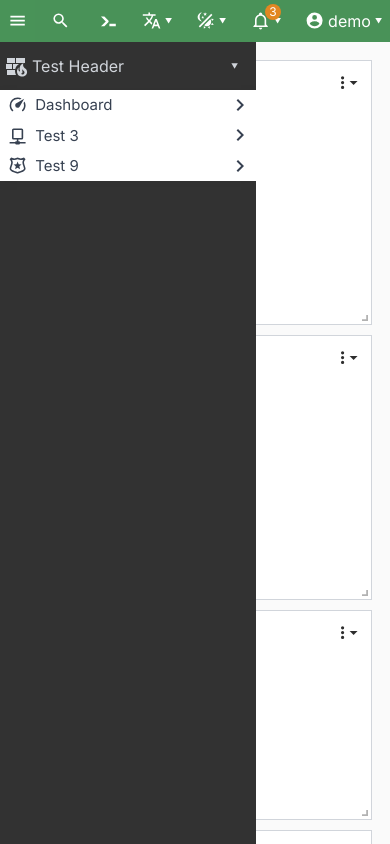
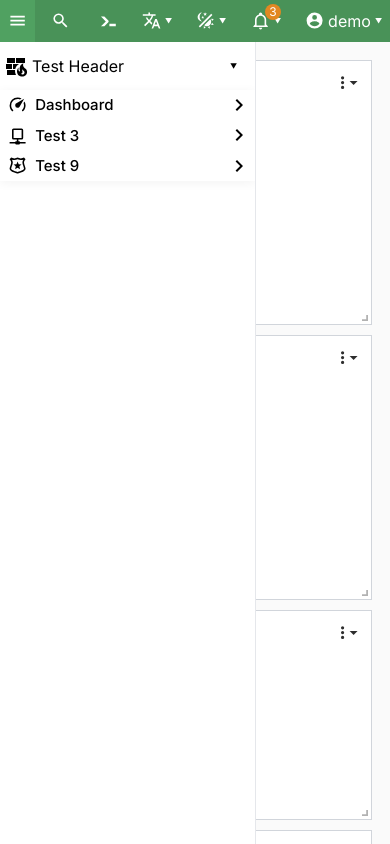
Before and after one commit to eepaco/next-panel, a Next.js app: page / in a window 390 px wide. Shown: the top 844 px of the page. Built offline with nearby package versions, Linux system fonts and the light colour scheme.

Commit message:
Theme for sidebar

```diff
--- a/src/components/Layouts/DashboardLayout/Navbar.tsx
+++ b/src/components/Layouts/DashboardLayout/Navbar.tsx
@@ -40,7 +40,7 @@ const Navbar = ({ toggleClick, isSidebarOpen }: { isSidebarOpen: boolean; toggle
 			>
 				<div id="navbar-start-container" className="flex space-x-2">
 					<NavigationMenu.Item
-						className="hover:bg-primary/25 flex items-center select-none px-2 cursor-pointer"
+						className="hover:bg-[--navbar-item-background-hover-color] flex items-center select-none px-2 cursor-pointer"
 						onClick={toggleClick}
 					>
 						<Icon path={mdiMenu} size={0.8} />
@@ -56,7 +56,7 @@ const Navbar = ({ toggleClick, isSidebarOpen }: { isSidebarOpen: boolean; toggle
 
 				<div id="navbar-end-container" className="flex space-x-2">
 					<NavigationMenu.Item
-						className="hover:bg-[--navbar-item-background-hover-color] focus:shadow-black flex items-center select-none px-2 focus:shadow-[0_0_0_2px] cursor-pointer"
+						className="hover:bg-[--navbar-item-background-hover-color] focus:shadow-black flex items-center select-none px-2 focus:shadow-[0_0_0_1px] cursor-pointer"
 						onClick={() => alert("open console")}
 					>
 						<Icon path={mdiConsoleLine} size={0.8} />
@@ -64,7 +64,7 @@ const Navbar = ({ toggleClick, isSidebarOpen }: { isSidebarOpen: boolean; toggle
 
 					<NavigationMenu.Item className="flex">
 						<NavigationMenu.Trigger
-							className="hover:bg-[--navbar-item-background-hover-color] focus:shadow-[--navbar-item-border-focus-color] flex items-center select-none gap-[4px] px-2 focus:shadow-[0_0_0_2px] cursor-pointer"
+							className="hover:bg-[--navbar-item-background-hover-color] focus:bg-[--navbar-item-background-hover-color] focus:shadow-[--navbar-item-border-focus-color] flex items-center select-none gap-[4px] px-2 focus:shadow-[0_0_0_1px] cursor-pointer"
 							onPointerMove={disableHoverEffect}
 							onPointerLeave={disableHoverEffect}
 						>
@@ -98,7 +98,7 @@ const Navbar = ({ toggleClick, isSidebarOpen }: { isSidebarOpen: boolean; toggle
 
 					<NavigationMenu.Item className="flex">
 						<NavigationMenu.Trigger
-							className="hover:bg-[var(--navbar-background-color)] focus:shadow-[--navbar-item-border-focus-color] flex items-center select-none gap-[4px] px-2 focus:shadow-[0_0_0_2px] cursor-pointer"
+							className="hover:bg-[--navbar-item-background-hover-color] focus:bg-[--navbar-item-background-hover-color] focus:shadow-[--navbar-item-border-focus-color] flex items-center select-none gap-[4px] px-2 focus:shadow-[0_0_0_1px] cursor-pointer"
 							onPointerMove={disableHoverEffect}
 							onPointerLeave={disableHoverEffect}
 						>
@@ -149,12 +149,12 @@ const Navbar = ({ toggleClick, isSidebarOpen }: { isSidebarOpen: boolean; toggle
 
 					<NavigationMenu.Item className="flex">
 						<NavigationMenu.Trigger
-							className="hover:bg-[--navbar-item-background-hover-color] focus:shadow-[--navbar-item-border-focus-color] flex items-center select-none gap-[4px] px-2 focus:shadow-[0_0_0_2px] cursor-pointer relative"
+							className="hover:bg-[--navbar-item-background-hover-color] focus:bg-[--navbar-item-background-hover-color] focus:shadow-[--navbar-item-border-focus-color] flex items-center select-none gap-[4px] px-2 focus:shadow-[0_0_0_1px] cursor-pointer relative"
 							onPointerMove={disableHoverEffect}
 							onPointerLeave={disableHoverEffect}
 						>
 							<Icon path={mdiBellOutline} size={0.8} />{" "}
-							<span className="bg-[rgb(var(--number-background-color))] w-[16px] h-[16px] flex justify-center items-center rounded-full text-xs absolute end-[0.25rem] top-[0] mt-1 me-1">
+							<span className="bg-[#e28822] w-[16px] h-[16px] flex justify-center items-center rounded-full text-xs absolute end-[0.25rem] top-[0] mt-1 me-1">
 								3
 							</span>
 							<Icon
@@ -179,7 +179,7 @@ const Navbar = ({ toggleClick, isSidebarOpen }: { isSidebarOpen: boolean; toggle
 
 					<NavigationMenu.Item className="flex">
 						<NavigationMenu.Trigger
-							className="hover:bg-[--navbar-item-background-hover-color] focus:shadow-[--navbar-item-border-focus-color] flex items-center select-none gap-[4px] px-2 focus:shadow-[0_0_0_2px] cursor-pointer"
+							className="hover:bg-[--navbar-item-background-hover-color] focus:bg-[--navbar-item-background-hover-color] focus:shadow-[--navbar-item-border-focus-color] flex items-center select-none gap-[4px] px-2 focus:shadow-[0_0_0_1px] cursor-pointer"
 							onPointerMove={disableHoverEffect}
 							onPointerLeave={disableHoverEffect}
 						>
--- a/src/components/Layouts/DashboardLayout/Sidebar/AccordionItem.tsx
+++ b/src/components/Layouts/DashboardLayout/Sidebar/AccordionItem.tsx
@@ -20,7 +20,7 @@ const AccordionItem = React.forwardRef(function x(
 	return (
 		<Accordion.Item
 			className={`
-          focus-within:shadow-black overflow-hidden first:mt-0 focus-within:relative focus-within:z-10 focus-within:shadow-[0_0_0_2px]
+          focus-within:shadow-black overflow-hidden first:mt-0 focus-within:relative focus-within:z-10 focus-within:shadow-[0_0_0_1px]
           ${className}
         `}
 			value={value}
--- a/src/components/Layouts/DashboardLayout/Sidebar/AccordionTrigger.tsx
+++ b/src/components/Layouts/DashboardLayout/Sidebar/AccordionTrigger.tsx
@@ -24,11 +24,12 @@ const AccordionTrigger = React.forwardRef(function x(
 	return (
 		<Accordion.Header className="flex w-full">
 			<Accordion.Trigger
-        className={`text-gray-700 ${
-          isRoot ? "bg-white" : "bg-gray-200"
-        } hover:bg-red-200 duration-200 group flex flex-1 w-full cursor-pointer items-center justify-between pl-2 pr-1 text-[15px] leading-none
+				className={`bg-[--sidebar-trigger-background-color] hover:bg-[--sidebar-trigger-background-hover-color] duration-200 group flex flex-1 w-full cursor-pointer items-center justify-between pl-2 pr-1 text-[15px] leading-none
             ${className} ${!showTitle ? "py-2" : "py-[0.2rem]"}
-          overflow-hidden whitespace-nowrap	text-clip`}
+          overflow-hidden whitespace-nowrap	text-clip
+          ${isRoot && "data-[state=open]:bg-[--sidebar-trigger-background-active-color]"}
+          ${!isRoot && "data-[state=open]:bg-[--sidebar-item-background-active-color]"}
+          `}
 				{...props}
 				ref={forwardedRef}
 				disabled={!showTitle}
@@ -37,24 +38,29 @@ const AccordionTrigger = React.forwardRef(function x(
 					{icon && (
 						<Icon
 							path={icon}
-              className={`text-gray-700 me-2 duration-200 ${
-                !showTitle && "ms-[0.3rem]"
-              }`}
+							className={`
+              ${isRoot && "group-data-[state=open]:text-[--sidebar-trigger_icon-active-color]"}
+              ${!isRoot && "group-data-[state=open]:text-[--sidebar-trigger_icon-color]"}
+              text-[--sidebar-trigger_icon-color]
+              me-2 duration-200 ${!showTitle && "ms-[0.3rem]"}`}
 							aria-hidden
 							size={showTitle ? 0.8 : 0.9}
 						/>
 					)}
 					<span
-            className={`duration-200 ${
-              !showTitle ? "opacity-0 -ms-[2rem]" : "opacity-100 ms-0"
-            }`}
+						className={`
+            ${isRoot && "group-data-[state=open]:text-[--sidebar-trigger_text-active-color]"}
+            ${!isRoot && "group-data-[state=open]:text-[--sidebar-trigger_text-color]"}
+            text-[--sidebar-trigger_text-color]
+            duration-200 ${!showTitle ? "opacity-0 -ms-[2rem]" : "opacity-100 ms-0 font-medium"}`}
 					>
 						{children}
 					</span>
 				</div>
 				<Icon
 					path={mdiChevronRight}
-          className={`text-gray-700 ease-[cubic-bezier(0.87,_0,_0.13,_1)] transition-transform duration-300
+					className={`text-[--sidebar-trigger_icon-color] ease-[cubic-bezier(0.87,_0,_0.13,_1)]
+            transition-transform duration-300
             group-data-[state=open]:rotate-90 ${!showTitle && "hidden"}
           `}
 					aria-hidden
--- a/src/components/Layouts/DashboardLayout/Sidebar/Sidebar.tsx
+++ b/src/components/Layouts/DashboardLayout/Sidebar/Sidebar.tsx
@@ -47,22 +47,20 @@ function Sidebar({
 
 	return (
 		<aside
-      className={`bg-[rgb(var(--sidebar-background))] fixed top-[2.6rem] md:top-[0] md:start-[0] ${
+			className={`bg-[--sidebar-background-color] fixed top-[2.6rem] md:top-[0] md:start-[0] ${
 				// For <md screens
 				isSidebarOpen ? "-start-[0]" : "-start-64"
 				// isSidebarOpen ? "left-[--sideabr-offset]" : "-left-64"
-      } ${
-        isSidebarOpen ? "w-64" : "w-12"
-      } h-screen ease-in z-[2] overflow-hidden`}
+			} ${isSidebarOpen ? "w-64" : "w-12"} h-screen ease-in z-[2] overflow-hidden border-r `}
 			onPointerMove={handleSidebarMouseOver}
 			onPointerLeave={handleSidebarMouseLeave}
 			ref={sidebarRef}
 		>
 			<button
 				type="button"
-        className={`bg-[rgb(var(--sidebar-header-background))] hover:bg-[rgb(var(--sidebar-header-background-hover))]
-          w-full flex items-center justify-between py-3 px-3 pl-1
-        text-gray-300 duration-200`}
+				className={`bg-[rgb(var(--sidebar-header-background))] hover:bg-[--sidebar-header-background-hover-color]
+          text-[--sidebar-header-text-color] w-full flex items-center justify-between py-3 px-3 pl-1
+        text- duration-200`}
 				onClick={() => setValue("")}
 			>
 				<span className="flex items-center">
@@ -79,32 +77,24 @@ function Sidebar({
 						Test Header
 					</span>
 				</span>
-        <Icon
-          path={mdiTriangleSmallDown}
-          size={0.8}
-          className={`${!isSidebarOpen && "hidden"}`}
-        />
+				<Icon path={mdiTriangleSmallDown} size={0.8} className={`${!isSidebarOpen && "hidden"}`} />
 			</button>
 
 			<Accordion.Root
-        className="bg-gray-500 w-full shadow-[0_2px_10px] shadow-black/5"
+				className="w-full shadow-[0_2px_10px] shadow-black/5"
 				type="single"
 				collapsible
 				value={value}
 				onValueChange={setValue}
 			>
 				{SidebarData(intl).map((item, i) => (
-          <AccordionItem
-            key={i}
-            value={`item-${item.title}`}
-            showTitle={isSidebarOpen}
-          >
+					<AccordionItem key={i} value={`item-${item.title}`} showTitle={isSidebarOpen}>
 						<AccordionTrigger icon={item.icon} isRoot showTitle={isSidebarOpen}>
 							{item.title}
 						</AccordionTrigger>
 
 						<AccordionContent>
-              <div className="pl-3 bg-blue-400">
+							<div className="pl-3">
 								{item.hasSubmenu &&
 									item.subMenuData.map((subMenu) => (
 										<Accordion.Root
@@ -115,32 +105,22 @@ function Sidebar({
 											onValueChange={setSubValue}
 										>
 											{subMenu.hasSubmenu ? (
-                        <AccordionItem
-                          value={`subitem-${subMenu.title}`}
-                          showTitle={isSidebarOpen}
-                        >
+												<AccordionItem value={`subitem-${subMenu.title}`} showTitle={isSidebarOpen}>
 													<Accordion.Header>
-                            <AccordionTrigger
-                              icon={mdiCog}
-                              showTitle={isSidebarOpen}
-                            >
+														<AccordionTrigger icon={mdiCog} showTitle={isSidebarOpen}>
 															{subMenu.title}
 														</AccordionTrigger>
 													</Accordion.Header>
 													{subMenu.subMenuData?.map((submenu2: any) => (
 														<AccordionContent key={submenu2.title}>
-                              <div className="bg-green-400 pl-3">
-                                <AccordionLink href={submenu2.href}>
-                                  {submenu2.title}
-                                </AccordionLink>
+															<div className="pl-3">
+																<AccordionLink href={submenu2.href}>{submenu2.title}</AccordionLink>
 															</div>
 														</AccordionContent>
 													))}
 												</AccordionItem>
 											) : (
-                        <AccordionLink href={subMenu.href}>
-                          {subMenu.title}
-                        </AccordionLink>
+												<AccordionLink href={subMenu.href}>{subMenu.title}</AccordionLink>
 											)}
 										</Accordion.Root>
 									))}
--- a/src/utils/changeTheme.ts
+++ b/src/utils/changeTheme.ts
@@ -23,7 +23,7 @@ export const changeTheme = (theme: Themes) => {
 export const themes = {
 	light: {
 		"primary-color": "#499258",
-		"secondary-color": "#323232",
+		"secondary-color": "#ffffff",
 	},
 	dark: {
 		"primary-color": "#1f1f1f",
@@ -31,6 +31,11 @@ export const themes = {
 		"navbar-dropdown_menu-background-color": "#1f1f1f",
 		"navbar-dropdown_menu_item-background-hover-color": "#323232",
 		"navbar-dropdown_menu_item-text-color": "#ffffff",
+		"sidebar-header-text-color": "#f1f1f1",
+		"sidebar-item-background-hover-color": "#454545",
+		"sidebar-item-background-active-color": "#484848",
+		"sidebar-trigger_text-active-color": "#f7f7f7",
+		"sidebar-trigger_icon-active-color": "#f7f7f7",
 	},
 	mariner: {
 		"primary-color": "#2b76b9",
--- a/src/utils/cssGlobalVariables.ts
+++ b/src/utils/cssGlobalVariables.ts
@@ -26,18 +26,19 @@ type CssNavbarGlobalHexColors = {
 
 type CssSidebarGlobalHexColors = {
 	"sidebar-background-color": string;
+	"sidebar-header-text-color": string;
 	"sidebar-header-background-color": string;
 	"sidebar-header-background-hover-color": string;
-	"sidebar-item-background-color": string;
+	"sidebar-trigger-background-color": string;
+	"sidebar-trigger_text-color": string;
+	"sidebar-trigger_icon-color": string;
+	"sidebar-trigger-background-active-color": string;
+	"sidebar-trigger_text-active-color": string;
+	"sidebar-trigger_icon-active-color": string;
+
+	"sidebar-item-text-color": string;
+	"sidebar-item-background-active-color": string;
 	"sidebar-item-background-hover-color": string;
-	"sidebar-item-text-color": string;
-	"sidebar-item-icon-color": string;
-	"sidebar-item-text-active-color": string;
-	"sidebar-item-icon-active-color": string;
-	"sidebar-subitem-text-color": string;
-	"sidebar-subitem-icon-color": string;
-	"sidebar-subitem-text-hover-color": string;
-	"sidebar-subitem-icon-hover-color": string;
 };
 
 type CssAlertGlobalHexColors = {
@@ -88,12 +89,13 @@ export function getComputedCssGlobalColors(
 	return new TypedMergeable({
 		"body-background-color": primaryColor,
 		"navbar-background-color": variables["navbar-background-color"] ?? primaryColor,
+		"sidebar-background-color": variables["sidebar-background-color"] ?? secondaryColor,
 	}).merge((obj) => ({
 		"navbar-item-text-color":
 			variables["navbar-item-text-color"] ?? getContrastColor(obj["navbar-background-color"]),
 		"navbar-item-background-hover-color":
 			variables["navbar-item-background-hover-color"] ??
-			`${Object.values(hexToRgb(obj["navbar-background-color"])).join(" ")} / 40`,
+			adjustColorBrightness(obj["navbar-background-color"], 10),
 		"navbar-item-border-focus-color":
 			variables["navbar-item-border-focus-color"] ??
 			getContrastColor(obj["navbar-background-color"]),
@@ -109,20 +111,35 @@ export function getComputedCssGlobalColors(
 			variables["navbar-dropdown_menu_item-text-color"] ??
 			(getContrastColor(obj["navbar-background-color"]) === "#ffffff" ? "#000000" : "#ffffff"),
 
-		"sidebar-background-color": variables["sidebar-background-color"] ?? "",
 		"sidebar-header-background-color": variables["sidebar-header-background-color"] ?? "",
 		"sidebar-header-background-hover-color":
-			variables["sidebar-header-background-hover-color"] ?? "",
-		"sidebar-item-background-color": variables["sidebar-item-background-color"] ?? "",
-		"sidebar-item-background-hover-color": variables["sidebar-item-background-hover-color"] ?? "",
-		"sidebar-item-text-color": variables["sidebar-item-text-color"] ?? "",
-		"sidebar-item-icon-color": variables["sidebar-item-icon-color"] ?? "",
-		"sidebar-item-text-active-color": variables["sidebar-item-text-active-color"] ?? "",
-		"sidebar-item-icon-active-color": variables["sidebar-item-icon-active-color"] ?? "",
-		"sidebar-subitem-text-color": variables["sidebar-subitem-text-color"] ?? "",
-		"sidebar-subitem-icon-color": variables["sidebar-subitem-icon-color"] ?? "",
-		"sidebar-subitem-text-hover-color": variables["sidebar-subitem-text-hover-color"] ?? "",
-		"sidebar-subitem-icon-hover-color": variables["sidebar-subitem-icon-hover-color"] ?? "",
+			variables["sidebar-header-background-hover-color"] ??
+			adjustColorBrightness(obj["sidebar-background-color"], -10),
+		"sidebar-header-text-color":
+			variables["sidebar-header-text-color"] ??
+			adjustColorBrightness(obj["sidebar-background-color"], -540),
+		"sidebar-trigger-background-color":
+			variables["sidebar-trigger-background-color"] ?? obj["sidebar-background-color"],
+		"sidebar-trigger_text-color":
+			variables["sidebar-trigger_text-color"] ?? getContrastColor(obj["sidebar-background-color"]),
+		"sidebar-trigger_icon-color":
+			variables["sidebar-trigger_icon-color"] ?? getContrastColor(obj["sidebar-background-color"]),
+		"sidebar-trigger-background-active-color":
+			variables["sidebar-trigger-background-active-color"] ??
+			adjustColorBrightness(obj["sidebar-background-color"], -8),
+		"sidebar-trigger_text-active-color":
+			variables["sidebar-trigger_text-active-color"] ?? primaryColor,
+		"sidebar-trigger_icon-active-color":
+			variables["sidebar-trigger_icon-active-color"] ?? primaryColor,
+
+		"sidebar-item-text-color":
+			variables["sidebar-item-text-color"] ?? getContrastColor(obj["sidebar-background-color"]),
+		"sidebar-item-background-active-color":
+			variables["sidebar-item-background-active-color"] ??
+			adjustColorBrightness(obj["sidebar-background-color"], -8),
+		"sidebar-item-background-hover-color":
+			variables["sidebar-item-background-hover-color"] ??
+			adjustColorBrightness(obj["sidebar-background-color"], -4),
 	})).value;
 }
 
@@ -160,6 +177,13 @@ function hexToRgb(hex: string): { r: number; g: number; b: number } {
 		: { r: 0, g: 0, b: 0 };
 }
 
+function rgbToHex(r: number, g: number, b: number): string {
+	const hexR = r.toString(16).padStart(2, "0");
+	const hexG = g.toString(16).padStart(2, "0");
+	const hexB = b.toString(16).padStart(2, "0");
+	return `#${hexR}${hexG}${hexB}`;
+}
+
 // https://stackoverflow.com/a/11868159
 function getContrastColor(hexColor: string): string {
 	const rgb = hexToRgb(hexColor)!;
@@ -168,3 +192,25 @@ function getContrastColor(hexColor: string): string {
 	const brightness = Math.round((rgb.r * 299 + rgb.g * 587 + rgb.b * 114) / 1000);
 	return brightness > 125 ? "#000000" : "#ffffff";
 }
+
+// from poe.com
+function adjustColorBrightness(hexColor: string, percent: number): string {
+	// Remove the '#' symbol and convert to RGB
+	const rgbColor = hexToRgb(hexColor.substring(1));
+
+	// Adjust brightness
+	const adjustedRgbColor = {
+		r: Math.round(Math.min(255, (rgbColor.r * (100 + percent)) / 100)),
+		g: Math.round(Math.min(255, (rgbColor.g * (100 + percent)) / 100)),
+		b: Math.round(Math.min(255, (rgbColor.b * (100 + percent)) / 100)),
+	};
+
+	// Convert RGB back to HEX
+	const adjustedHexColor = rgbToHex(adjustedRgbColor.r, adjustedRgbColor.g, adjustedRgbColor.b);
+
+	return adjustedHexColor;
+}
+
+const originalColor = "#696969";
+const brighterColor = adjustColorBrightness(originalColor, 20); // 20% brighter
+const darkerColor = adjustColorBrightness(originalColor, -20); // 20% darker
--- a/tailwind.config.js
+++ b/tailwind.config.js
@@ -14,6 +14,7 @@ module.exports = {
 			animation: {},
 			colors: {
 				primary: "rgb(var(--primary-color) / <alpha-value>)",
+				secondary: "rgb(var(--secondary-color) / <alpha-value>)",
 			},
 		},
 	},
```
Also changed, not shown: src/app/globals.css (+0 -78 lines), src/components/Layouts/DashboardLayout/Sidebar/AccordionLink.tsx (+3 -11 lines), 1 other file (tests, documents, lock files or other folders). Lines whose indentation alone changed are shown as unchanged.
